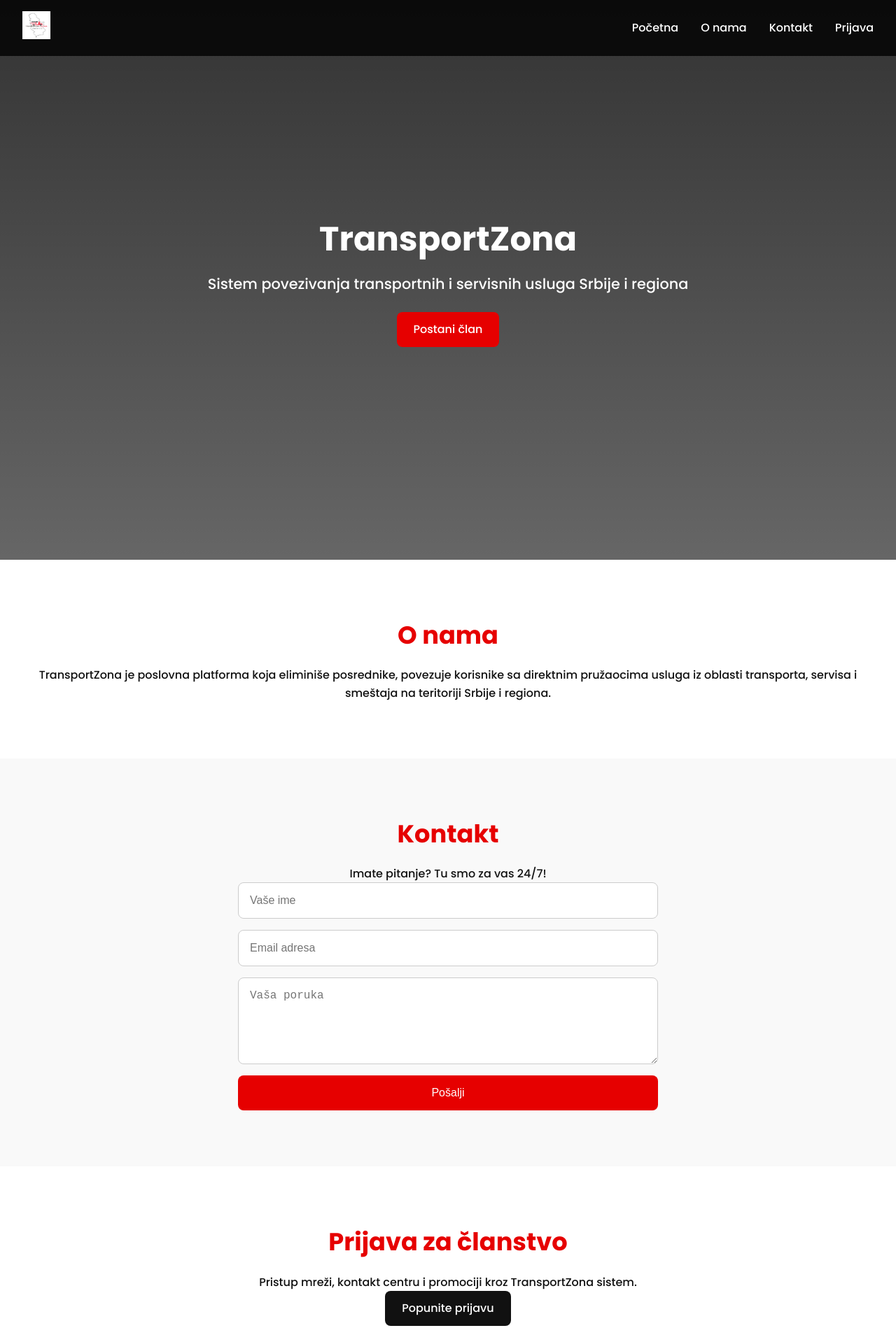
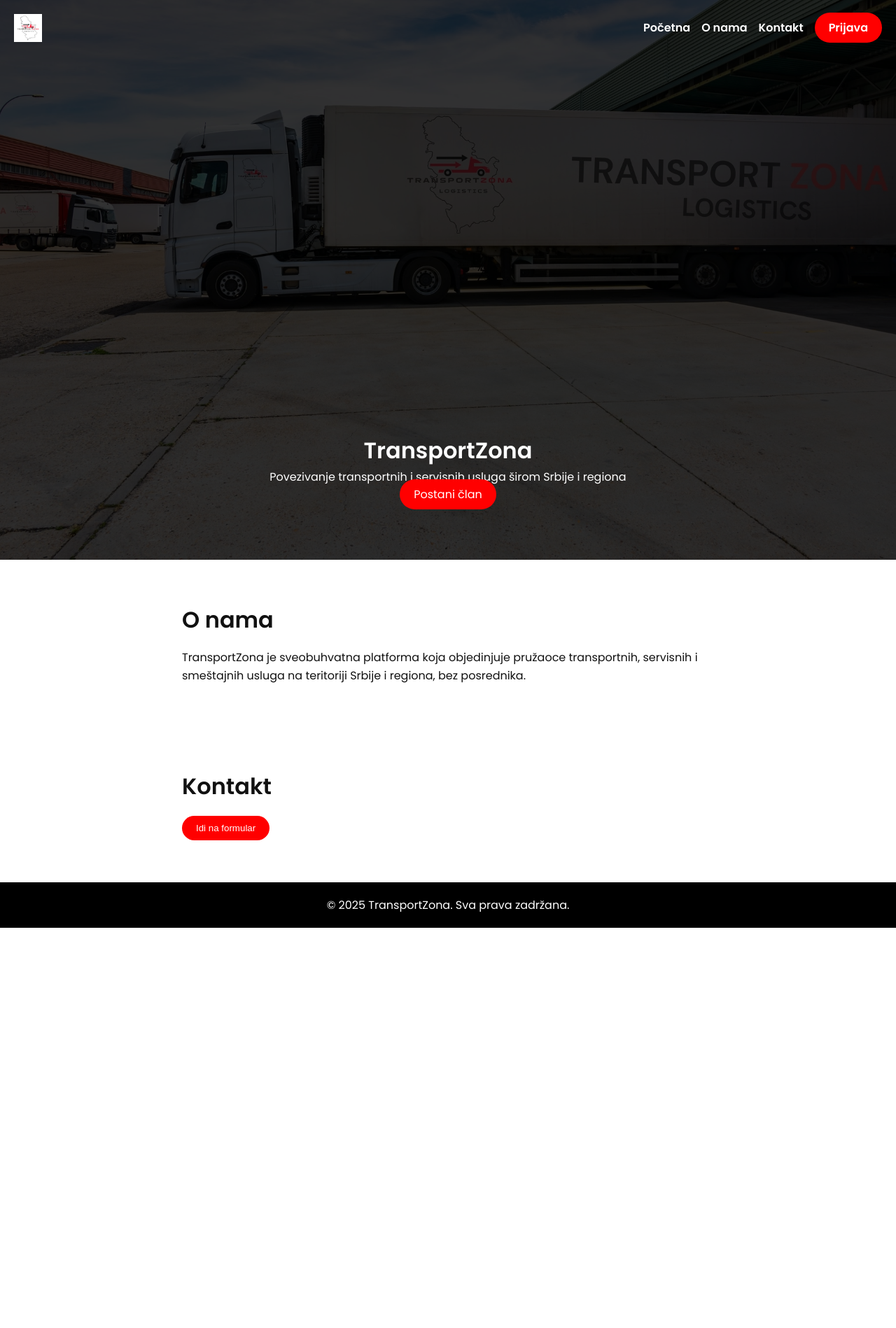
Before and after one commit to OglasZona/test2TZ, a plain HTML site: page index.html in a window 1280 px wide. Shown: the top 1898 px of the page at 70% size. After the commit the page ends 1326 px from the top, so only its background shows below. Drawn offline with Linux system fonts and the light colour scheme.

Commit message:
Add files via upload

```diff
--- a/index.html
+++ b/index.html
@@ -1,81 +1,52 @@
 <!DOCTYPE html>
 <html lang="sr">
 <head>
-  <meta charset="UTF-8" />
-  <meta name="viewport" content="width=device-width, initial-scale=1.0" />
-  <meta http-equiv="X-UA-Compatible" content="IE=edge" />
-  <meta name="description" content="TransportZona – poslovna platforma za transport, šlep službe, servise i smeštaj u Srbiji i regionu. Povezivanje bez posrednika i provizije." />
-  <meta name="keywords" content="Transport, Šlep služba, Auto servis, Prenoćište, Srbija, Region, Platforma, Povezivanje, Članstvo, Beograd, Novi Sad, Niš, Kamion, Kombi, Mehaničar, Selidbe" />
-  <meta name="author" content="TransportZona" />
-
-  <!-- OpenGraph Meta Tags -->
-  <meta property="og:title" content="TransportZona – Transport i servisna mreža Srbije i regiona" />
-  <meta property="og:description" content="Bez posrednika, bez provizije. Direktan kontakt sa pružaocima usluga u transportu i servisima širom Srbije i regiona." />
-  <meta property="og:image" content="kamion-zona.jpg" />
-  <meta property="og:url" content="https://transportzonalogistic.vercel.app/" />
-  <meta property="og:type" content="website" />
-
-  <title>TransportZona | Platforma za transport i usluge</title>
-  <link rel="icon" href="logo.jpg" type="image/jpeg">
-  <link rel="stylesheet" href="style.css" />
-  <link href="https://fonts.googleapis.com/css2?family=Poppins:wght@300;500;700&display=swap" rel="stylesheet">
+    <meta charset="UTF-8">
+    <meta name="viewport" content="width=device-width, initial-scale=1.0">
+    <meta name="description" content="TransportZona – Sistem povezivanja transportnih i servisnih usluga na teritoriji Srbije i regiona.">
+    <meta name="keywords" content="transport, servis, šlep, smeštaj, Srbija, region, selidbe, prevoz, automehaničar, TransportZona">
+    <meta name="author" content="TransportZona">
+    <meta property="og:title" content="TransportZona - Povezivanje Transportnih i Servisnih Usluga">
+    <meta property="og:description" content="Platforma za povezivanje usluga transporta, šlep službi, auto-servisa i smeštaja u Srbiji i regionu.">
+    <meta property="og:image" content="kamion-zona.webp">
+    <meta property="og:url" content="https://transportzona.rs">
+    <link rel="icon" type="image/x-icon" href="favicon.ico">
+    <link href="https://fonts.googleapis.com/css2?family=Poppins:wght@400;600&display=swap" rel="stylesheet">
+    <title>TransportZona | Transport i Servisne Usluge</title>
+    <link rel="stylesheet" href="style.css">
 </head>
-
 <body>
     <header class="hero">
         <nav class="navbar">
-      <div class="logo">
-        <img src="logo.jpg" alt="TransportZona logo" />
-      </div>
-      <button class="nav-toggle" aria-label="Open navigation">
-        <span class="hamburger"></span>
-      </button>
+            <img src="logo.jpg" alt="TransportZona logo" class="logo">
             <ul class="nav-links">
                 <li><a href="#pocetna">Početna</a></li>
-        <li><a href="#o-nama">O nama</a></li>
+                <li><a href="#onama">O nama</a></li>
                 <li><a href="#kontakt">Kontakt</a></li>
-        <li><a href="#prijava">Prijava</a></li>
+                <li><a href="#prijava" class="btn">Prijava</a></li>
             </ul>
         </nav>
         <div class="hero-content">
             <h1>TransportZona</h1>
-      <p>Sistem povezivanja transportnih i servisnih usluga Srbije i regiona</p>
-      <a href="#prijava" class="btn-primary">Postani član</a>
+            <p>Povezivanje transportnih i servisnih usluga širom Srbije i regiona</p>
+            <a href="#prijava" class="cta-button">Postani član</a>
         </div>
     </header>
 
-  <section id="o-nama" class="section reveal">
-    <div class="container">
+    <section id="onama" class="section reveal">
         <h2>O nama</h2>
-      <p>TransportZona je poslovna platforma koja eliminiše posrednike, povezuje korisnike sa direktnim pružaocima usluga iz oblasti transporta, servisa i smeštaja na teritoriji Srbije i regiona.</p>
-    </div>
+        <p>TransportZona je sveobuhvatna platforma koja objedinjuje pružaoce transportnih, servisnih i smeštajnih usluga na teritoriji Srbije i regiona, bez posrednika.</p>
     </section>
 
-  <section id="kontakt" class="section reveal">
-    <div class="container">
+    <section class="section reveal" id="kontakt">
         <h2>Kontakt</h2>
-      <p>Imate pitanje? Tu smo za vas 24/7!</p>
-      <form class="contact-form">
-        <input type="text" placeholder="Vaše ime" required>
-        <input type="email" placeholder="Email adresa" required>
-        <textarea placeholder="Vaša poruka" rows="5" required></textarea>
-        <button type="submit">Pošalji</button>
+        <form action="https://forms.gle/Nv68jxMNj5VK32n78" method="get" target="_blank">
+            <button type="submit" class="cta-button">Idi na formular</button>
         </form>
-    </div>
-  </section>
-
-  <section id="prijava" class="section reveal">
-    <div class="container">
-      <h2>Prijava za članstvo</h2>
-      <p>Pristup mreži, kontakt centru i promociji kroz TransportZona sistem.</p>
-      <a href="https://forms.gle/Nv68jxMNj5VK32n78" target="_blank" class="btn-secondary">Popunite prijavu</a>
-    </div>
     </section>
 
     <footer class="footer">
-    <div class="container">
         <p>&copy; 2025 TransportZona. Sva prava zadržana.</p>
-    </div>
     </footer>
 
     <script src="script.js"></script>
--- a/script.js
+++ b/script.js
@@ -1,65 +1,23 @@
-// Scroll reveal efekt za sve elemente sa klasom .reveal
-const revealElements = document.querySelectorAll('.reveal');
-
-function revealOnScroll() {
-  for (let i = 0; i < revealElements.length; i++) {
-    const windowHeight = window.innerHeight;
-    const revealTop = revealElements[i].getBoundingClientRect().top;
-    const revealPoint = 100;
-
-    if (revealTop < windowHeight - revealPoint) {
-      revealElements[i].classList.add('active');
-    } else {
-      revealElements[i].classList.remove('active');
-    }
-  }
-}
-
-window.addEventListener('scroll', revealOnScroll);
-
-// Odmah aktiviraj revealOnScroll da učita početne animacije
-revealOnScroll();
-
-// Hamburger meni toggle
-const navToggle = document.querySelector('.nav-toggle');
-const navLinks = document.querySelector('.nav-links');
-
-navToggle.addEventListener('click', () => {
-  navLinks.classList.toggle('active');
+// Scroll reveal effect
+window.addEventListener('scroll', function() {
+    document.querySelectorAll('.reveal').forEach(el => {
+        const top = el.getBoundingClientRect().top;
+        if (top < window.innerHeight - 100) {
+            el.classList.add('active');
+        }
+    });
 });
 
-// Smooth scroll za linkove
-const internalLinks = document.querySelectorAll('a[href^="#"]');
-
-for (let link of internalLinks) {
-  link.addEventListener('click', (e) => {
-    e.preventDefault();
-    const targetID = link.getAttribute('href').substring(1);
-    const targetElement = document.getElementById(targetID);
-    if (targetElement) {
-      window.scrollTo({
-        top: targetElement.offsetTop - 70,
-        behavior: 'smooth'
-      });
-    }
-    navLinks.classList.remove('active');
-  });
-}
-
-// Lazy loading slika
-const lazyImages = document.querySelectorAll('img[data-src]');
-
-const imageObserver = new IntersectionObserver((entries, observer) => {
-  entries.forEach(entry => {
-    if (entry.isIntersecting) {
-      const img = entry.target;
-      img.src = img.getAttribute('data-src');
-      img.removeAttribute('data-src');
-      observer.unobserve(img);
-    }
-  });
+// Smooth scroll
+document.querySelectorAll('a[href^="#"]').forEach(anchor => {
+    anchor.addEventListener('click', function(e) {
+        e.preventDefault();
+        const target = document.querySelector(this.getAttribute('href'));
+        if (target) {
+            window.scrollTo({
+                top: target.offsetTop,
+                behavior: 'smooth'
+            });
+        }
+    });
 });
-
-lazyImages.forEach(img => {
-  imageObserver.observe(img);
-});
--- a/style.css
+++ b/style.css
@@ -1,216 +1,87 @@
-/* Reset i osnovna podesavanja */
 * {
     margin: 0;
     padding: 0;
     box-sizing: border-box;
-  scroll-behavior: smooth;
 }
-
 body {
     font-family: 'Poppins', sans-serif;
-  background-color: #fff;
+    line-height: 1.6;
+    background: #fff;
     color: #111;
-  line-height: 1.6;
 }
-
-img {
-  max-width: 100%;
-  height: auto;
-}
-
-/* HERO SECTION */
 .hero {
-  background: linear-gradient(rgba(0,0,0,0.8), rgba(0,0,0,0.6)), url('kamion-zona.jpg') no-repeat center center/cover;
+    background: url('kamion-zona.webp') center/cover no-repeat;
     height: 100vh;
+    position: relative;
     display: flex;
     flex-direction: column;
-  justify-content: center;
+    justify-content: space-between;
+}
+.hero::before {
+    content: '';
+    position: absolute;
+    top: 0; left: 0;
+    width: 100%;
+    height: 100%;
+    background: rgba(0,0,0,0.8);
+    z-index: 0;
+}
+.navbar {
+    display: flex;
+    justify-content: space-between;
     align-items: center;
+    padding: 20px;
+    position: relative;
+    z-index: 1;
+}
+.logo {
+    height: 40px;
+}
+.nav-links {
+    list-style: none;
+    display: flex;
+    gap: 1rem;
+}
+.nav-links li a {
+    color: white;
+    text-decoration: none;
+    font-weight: 600;
+}
+.cta-button, .btn {
+    padding: 10px 20px;
+    background: red;
+    color: white;
+    border: none;
+    border-radius: 25px;
+    text-decoration: none;
+}
+.hero-content {
     text-align: center;
     color: white;
     position: relative;
+    z-index: 1;
+    margin-bottom: 80px;
 }
-
-.hero-content h1 {
-  font-size: 3rem;
-  font-weight: 700;
-  margin-bottom: 0.5rem;
+.section {
+    padding: 60px 20px;
+    max-width: 800px;
+    margin: auto;
 }
-
-.hero-content p {
-  font-size: 1.3rem;
-  margin-bottom: 1.5rem;
+.section h2 {
+    font-size: 2rem;
+    margin-bottom: 1rem;
 }
-
-.btn-primary, .btn-secondary {
-  display: inline-block;
-  padding: 0.75rem 1.5rem;
-  font-size: 1rem;
-  border: none;
-  cursor: pointer;
-  text-decoration: none;
-  border-radius: 8px;
-  transition: 0.3s ease;
+.footer {
+    background: #000;
+    color: #fff;
+    text-align: center;
+    padding: 20px 0;
 }
-
-.btn-primary {
-  background-color: #e60000;
-  color: #fff;
-}
-
-.btn-primary:hover {
-  background-color: #b30000;
-}
-
-.btn-secondary {
-  background-color: #111;
-  color: #fff;
-}
-
-.btn-secondary:hover {
-  background-color: #333;
-}
-
-/* NAVIGATION */
-.navbar {
-  position: absolute;
-  top: 0;
-  width: 100%;
-  padding: 1rem 2rem;
-  background-color: rgba(0, 0, 0, 0.8);
-  display: flex;
-  justify-content: space-between;
-  align-items: center;
-  z-index: 1000;
-}
-
-.navbar .logo img {
-  height: 40px;
-}
-
-.nav-toggle {
-  display: none;
-  flex-direction: column;
-  cursor: pointer;
-}
-
-.hamburger,
-.hamburger::before,
-.hamburger::after {
-  content: "";
-  background-color: #fff;
-  height: 3px;
-  width: 25px;
-  border-radius: 3px;
-  margin: 4px 0;
-  transition: all 0.3s ease;
-}
-
-.nav-links {
-  list-style: none;
-  display: flex;
-  gap: 2rem;
-}
-
-.nav-links li a {
-  color: #fff;
-  text-decoration: none;
-  font-weight: 500;
-  transition: color 0.3s;
-}
-
-.nav-links li a:hover {
-  color: #e60000;
-}
-
-/* SECTIONS */
-.section {
-  padding: 5rem 2rem;
-  background-color: #f9f9f9;
-  text-align: center;
-}
-
-.section:nth-child(even) {
-  background-color: #fff;
-}
-
-.section h2 {
-  font-size: 2.2rem;
-  margin-bottom: 1rem;
-  color: #e60000;
-}
-
-.container {
-  max-width: 1200px;
-  margin: 0 auto;
-}
-
-/* FORM */
-.contact-form {
-  display: flex;
-  flex-direction: column;
-  gap: 1rem;
-  max-width: 600px;
-  margin: 0 auto;
-}
-
-.contact-form input,
-.contact-form textarea {
-  padding: 1rem;
-  border: 1px solid #ccc;
-  border-radius: 8px;
-  font-size: 1rem;
-}
-
-.contact-form button {
-  background-color: #e60000;
-  color: white;
-  border: none;
-  padding: 1rem;
-  font-size: 1rem;
-  border-radius: 8px;
-  cursor: pointer;
-  transition: background 0.3s;
-}
-
-.contact-form button:hover {
-  background-color: #b30000;
-}
-
-/* FOOTER */
-.footer {
-  background-color: #111;
-  color: white;
-  text-align: center;
-  padding: 2rem 1rem;
-}
-
-/* RESPONSIVE */
-@media (max-width: 768px) {
-  .nav-toggle {
-    display: flex;
-  }
-  .nav-links {
-    flex-direction: column;
-    background-color: rgba(0, 0, 0, 0.95);
-    position: absolute;
-    top: 100%;
-    right: 0;
-    width: 200px;
-    display: none;
-  }
-  .nav-links.active {
-    display: flex;
-  }
-}
-
-/* ANIMATIONS */
 .reveal {
     opacity: 0;
-  transform: translateY(40px);
-  transition: all 0.8s ease-out;
+    transform: translateY(20px);
+    transition: all 0.6s ease;
 }
-
 .reveal.active {
     opacity: 1;
     transform: translateY(0);
```
Also changed, not shown: favicon.ico (added), kamion-zona.webp (added), logo.webp (added). Lines whose indentation alone changed are shown as unchanged.
